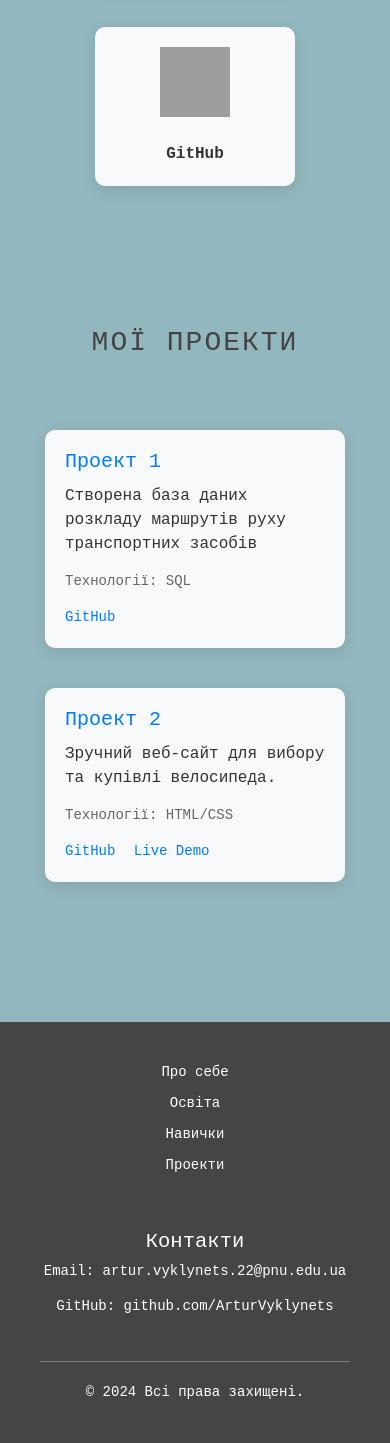
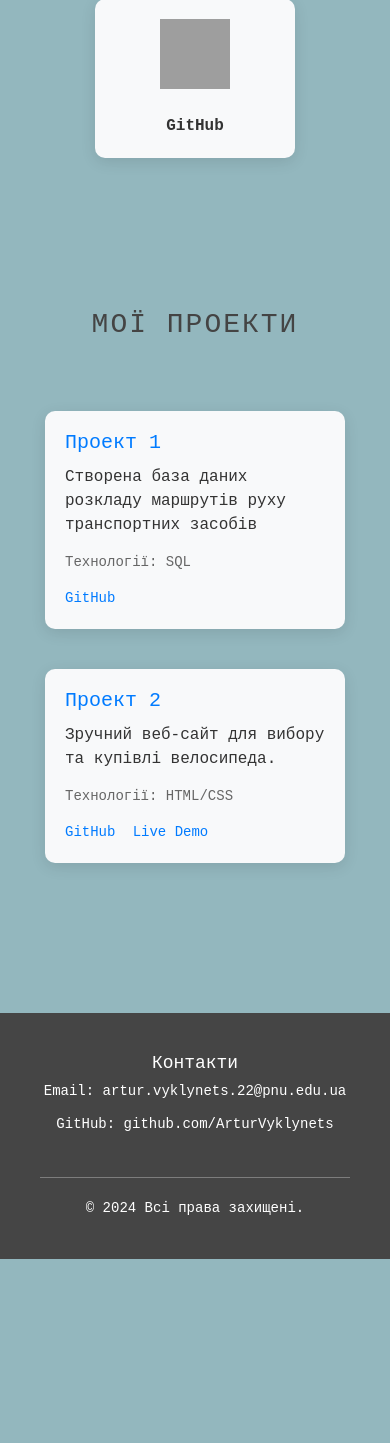
Before and after one commit to ArturVyklynets/flask-app-lab, a Flask app: page /resume in a window 390 px wide; the page is wider, and only the part inside the window is pictured. Shown: the part 2689-4132 px from the top of that part. After the commit the page ends 3948 px from the top of that part, so only its background shows below. Run offline with Flask 3, Linux system fonts and the light colour scheme; grey boxes are pictures that could not be loaded.

Commit message:
update footer and final updating all styles

```diff
--- a/static/css/style.css
+++ b/static/css/style.css
@@ -41,8 +41,8 @@
 
   .photo {
     border-radius: 50%;
-  width: 500px;
-  height: 500px;
+    width: 400px;
+    height: 400px;
     object-fit: cover;
     object-position: top;
   }
@@ -153,6 +153,11 @@
 
   /*  */
 
+  .projects {
+    width: 100%;
+    padding: 10px;
+  }
+
   .project-cards {
     display: flex;
     justify-content: space-around;
@@ -236,12 +241,11 @@
 
   .footer-container {
     display: flex;
-  justify-content: space-around;
-  flex-wrap: wrap;
+    text-align: center;
     gap: 40px;
   }
 
-.footer-links, .footer-contact {
+  .footer-contact {
     flex: 1;
     min-width: 250px;
   }
@@ -254,19 +258,6 @@
 
   .footer a:hover {
     text-decoration: underline;
-}
-
-.footer-links ul {
-  list-style: none;
-  padding: 0;
-}
-
-.footer-links ul li {
-  margin-bottom: 10px;
-}
-
-.footer-links ul li a {
-  color: #fff;
   }
 
   .footer-bottom {
@@ -282,10 +273,24 @@
   }
 
   @media (max-width: 768px) {
-  .project-cards {
+    * {
+      font-size: 12px;
+    }
+    .about {
       flex-direction: column;
-    align-items: center;
+      gap: 60px;
     }
+
+    .photo {
+      width: 300px;
+      height: 300px;
+    }
+
+    .about-info {
+      text-align: center;
+      max-width: 250px;
+    }
+
     .skills-icons {
       flex-direction: column;
       align-items: center;
@@ -294,12 +299,12 @@
     .skill {
       width: 200px;
     }
+
     .footer-container {
       flex-direction: column;
-    align-items: center;
     }
 
-  .footer-links, .footer-contact {
+  .footer-contact {
       text-align: center;
     }
   }
--- /dev/null
+++ b/templates/footer.html
@@ -0,0 +1,13 @@
+<footer class="footer">
+  <div class="footer-container">
+    <div class="footer-contact">
+      <h3>Контакти</h3>
+      <p>Email: <a href="mailto:artur.vyklynets.22@pnu.edu.ua">artur.vyklynets.22@pnu.edu.ua</a></p>
+      <p>GitHub: <a href="https://github.com/ArturVyklynets" target="_blank">github.com/ArturVyklynets</a></p>
+    </div>
+  </div>
+
+  <div class="footer-bottom">
+    <p>&copy; 2024 Всі права захищені.</p>
+  </div>
+</footer>
--- a/templates/resume.html
+++ b/templates/resume.html
@@ -106,28 +106,6 @@
     </div>
   </section>
 </main>
-<footer class="footer">
-  <div class="footer-container">
-
-    <div class="footer-links">
-      <ul>
-        <li><a href="#about">Про себе</a></li>
-        <li><a href="#education">Освіта</a></li>
-        <li><a href="#skills">Навички</a></li>
-        <li><a href="#projects">Проекти</a></li>
-      </ul>
-    </div>
-
-    <div class="footer-contact">
-      <h3>Контакти</h3>
-      <p>Email: <a href="mailto:artur.vyklynets.22@pnu.edu.ua">artur.vyklynets.22@pnu.edu.ua</a></p>
-      <p>GitHub: <a href="https://github.com/ArturVyklynets" target="_blank">github.com/ArturVyklynets</a></p>
-    </div>
-  </div>
-
-  <div class="footer-bottom">
-    <p>&copy; 2024 Всі права захищені.</p>
-  </div>
-</footer>
+{% include "footer.html" %}
 
 {% endblock %}
```
Lines whose indentation alone changed are shown as unchanged.
